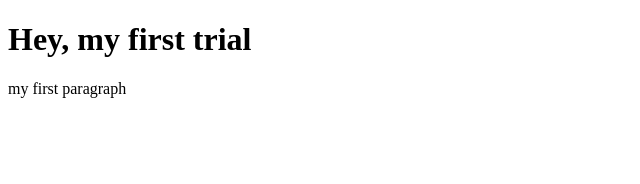
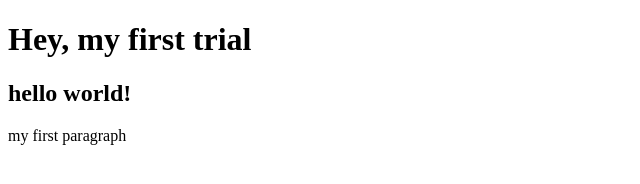
Before and after one commit to Neetalabba26/hello-world, a plain HTML site: page index.html in a window 1280 px wide. Shown: the whole page, without its empty margins (0-640 px from the left). Drawn offline with Linux system fonts and the light colour scheme.

Commit message:
Update index.html
updated html page

```diff
--- a/index.html
+++ b/index.html
@@ -2,6 +2,7 @@
 <html>
   <body>
     <h1>Hey, my first trial</h1>
+    <h2>hello world!</h2>
     <p>my first paragraph</p>
 
   </body>
```
